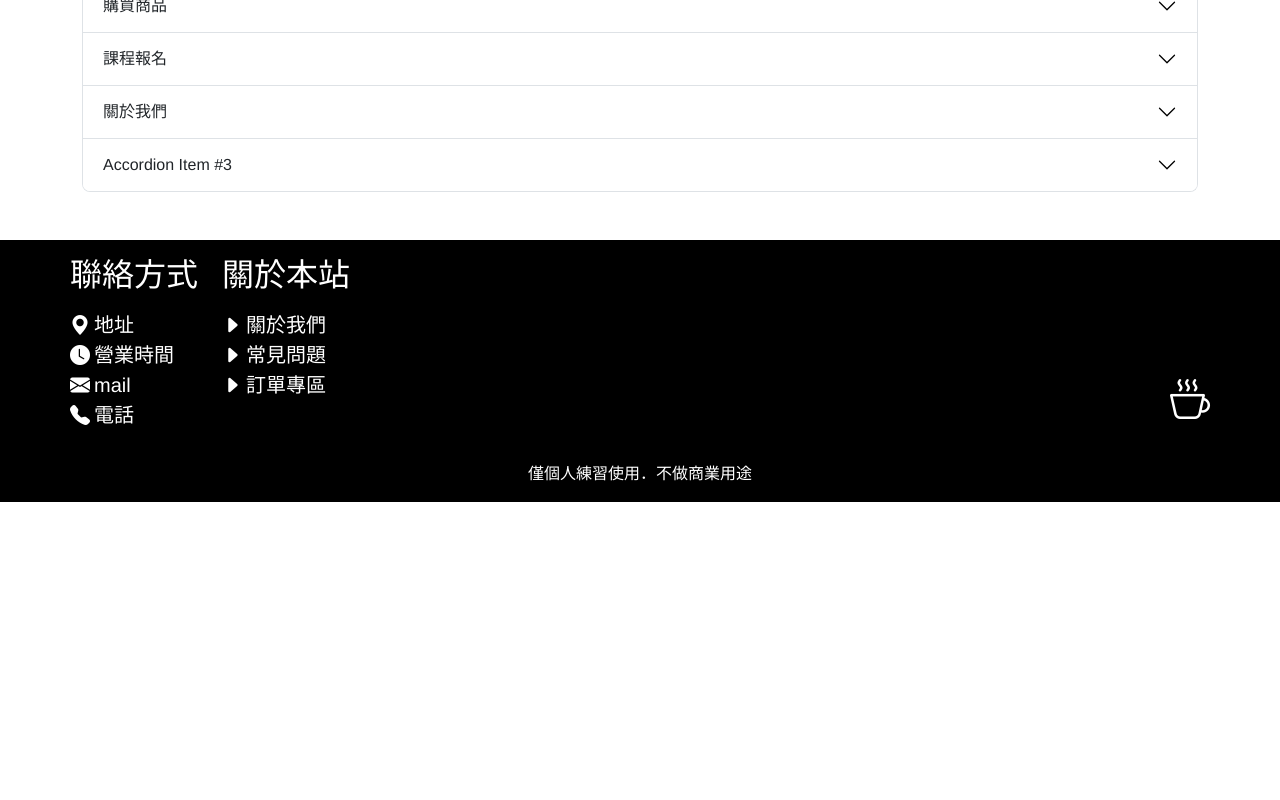
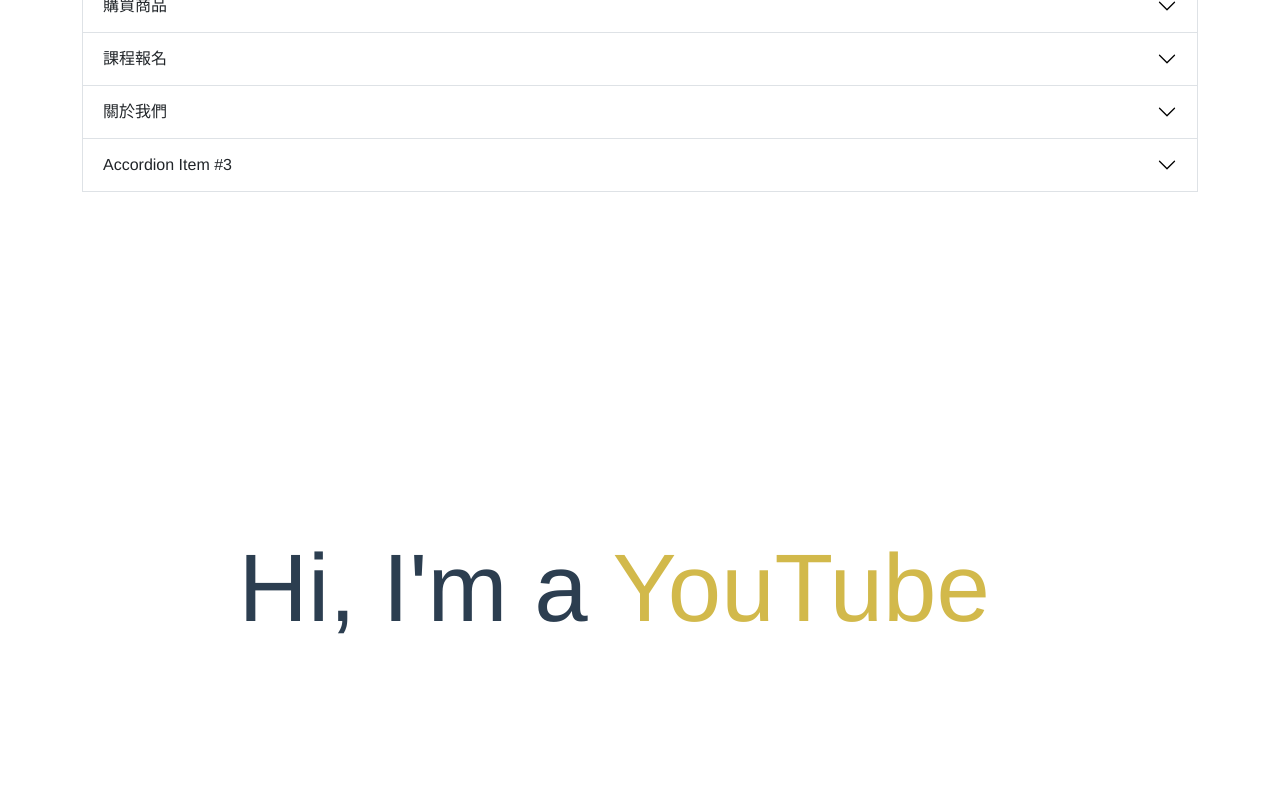
Before and after one commit to BOB30712/vue-cli-practice, a Vue app in the folder hexagon-coffe-factory/: page /#/AboutUs in a window 1280 px wide. Shown: the part 300-1100 px from the top of the page. Before the commit the page ends 818 px from the top, so only its background shows below. Built offline with nearby package versions, Linux system fonts and the light colour scheme; no server answers.

Commit message:
增加打字機效果與首頁商品輪播

```diff
--- a/hexagon-coffe-factory/src/components/FooterComp.vue
+++ b/hexagon-coffe-factory/src/components/FooterComp.vue
@@ -1,6 +1,6 @@
 <template>
     <footer>
-        <div class="container p-0 text-white">
+        <div class="ps-5 text-white position-relative" style="overflow:hidden;">
         <div class="d-lg-flex justify-content-start">
             <div class="me-4">
                 <h2 class="mb-0 py-3">聯絡方式</h2>
@@ -19,8 +19,8 @@
                 <li class="fs-5"><a href=""><i class="bi bi-caret-right-fill me-1"></i>訂單專區</a></li>
                 </ul>
             </div>
-            <div class="ms-auto mt-auto">
-                <p class="fs-1 text-end"><i class="bi bi-cup-hot"></i></p>
+            <div class="ms-auto mt-auto position-absolute">
+                <p class="text-end" style="font-size: 200px;"><i class="bi bi-cup-hot"></i></p>
             </div>
         </div>
         <p class="text-center py-3">僅個人練習使用．不做商業用途</p>
@@ -39,4 +39,8 @@
     a:hover{
         color: gray;
     }
+    .position-absolute{
+        bottom: -90px;
+        right: -80px;
+    }
 </style>
--- a/hexagon-coffe-factory/src/components/ProductSwiper.vue
+++ b/hexagon-coffe-factory/src/components/ProductSwiper.vue
@@ -10,29 +10,21 @@
     }"
     :navigation="true"
     :modules="modules"
-    class="mySwiper"
+    class="mySwiper mb-5"
 >
+    <template v-for="item in product" :key="item">
       <swiper-slide2>
-        <div class="card border border-5">
-        <div class="card-body">
-            <h5 class="card-title text-end">Card title</h5>
-            <h6 class="card-subtitle mb-2 text-muted">Card subtitle</h6>
-            <p class="card-text">Some quick example text to build on the card title and make up the bulk of the card's content.</p>
-            <a href="#" class="card-link text-dark">Card link</a>
-            <a href="#" class="card-link">Another link</a>
+        <div class="card bg-dark text-white w-100 detail-link">
+        <img :src="item.imageUrl" class="card-img" alt="商品" style="height: 300px;object-fit: cover;">
+        <div class="card-img-overlay top-auto bg-dark-gradient">
+          <div class="mb-5 d-flex justify-content-center detail">
+            <router-link to="/" class="detail"><p class="text-white text-center fw-bold test2 p-3" style="letter-spacing: 5px;">了解更多</p></router-link>
+          </div>
+          <h3 class="card-title text-start  ps-4 author fw-bold">{{item.title}}</h3>
         </div>
       </div>
       </swiper-slide2>
-    <swiper-slide2>
-        Slide 3
-    </swiper-slide2>
-    <swiper-slide2>Slide 3</swiper-slide2>
-    <swiper-slide2>Slide 4</swiper-slide2>
-    <swiper-slide2>Slide 5</swiper-slide2>
-    <swiper-slide2>Slide 6</swiper-slide2>
-    <swiper-slide2>Slide 7</swiper-slide2>
-    <swiper-slide2>Slide 8</swiper-slide2>
-    <swiper-slide2>Slide 9</swiper-slide2>
+    </template>
 </swiper>
 </template>
 <script>
@@ -48,15 +40,33 @@
 import { Navigation } from "swiper";
 
 export default {
+  data () {
+    return {
+      product:[]
+    }
+  },
   components: {
       Swiper,
       SwiperSlide2:SwiperSlide,
+  },
+  methods:{
+    getallproduct(){
+      const api = `${process.env.VUE_APP_API}api/${process.env.VUE_APP_PATH}/products/all`
+      this.$http.get(api)
+        .then((res) => {
+          this.product=res.data.products
+          console.log('product',this.product);
+        });
+    }
   },
   setup() {
       return {
       modules: [ Navigation],
       };
   },
+  created () {
+    this.getallproduct();
+  }
 };
 </script>
 <style>
@@ -81,7 +91,7 @@
   height: 200px;
 }
 
-.swiper-slide2 {
+.swiper-slide{
   font-size: 50px;
   background: transparent;
 
@@ -99,12 +109,43 @@
   -webkit-align-items: center;
   align-items: center;
 }
-
-.swiper-slide img {
+.bg-dark-gradient {
+  background-image: linear-gradient(180deg, rgba(0, 0, 0, 0), rgba(0, 0, 0, 0.5));
+}
+.detail{
+  display: none;
+}
+.detail-link{
+  overflow: hidden;
+}
+.detail-link img{
+  transition: all 0.8s;
+}
+.detail-link:hover .detail{
   display: block;
+}
+.test2{
+  width: 100%;
+  position: relative;
+  border: 2px solid #fff;
+}
+.test2::after{
+  top: 10px;
+  left: 10px;
+  content: " ";
   width: 100%;
   height: 100%;
-  object-fit: cover;
+  position: absolute;
+  border: 2px solid #fff;
 }
-
+.test2:hover::after{
+  top: 0;
+  left: 0;
+  border: 2px solid #fff;
+  transition: all 0.8s;
+}
+.detail-link:hover img{
+  transform: scale(1.2);
+  transition: all 0.8s;
+}
 </style>
--- /dev/null
+++ b/hexagon-coffe-factory/src/components/TypeWriter2.vue
@@ -0,0 +1,139 @@
+<template>
+  <div class="container">
+    <h1>
+      Hi, I'm a
+      <span class="typed-text">{{ typeValue }}</span>
+      <span class="blinking-cursor">|</span>
+      <span class="cursor" :class="{ typing: typeStatus }">&nbsp;</span>
+    </h1>
+  </div>
+</template>
+
+<script>
+export default {
+  name: "typeWiriter",
+  data: () => {
+    return {
+      typeValue: "",
+      typeStatus: false,
+      displayTextArray: ["YouTuber", "Developer", "Blogger", "Designer", "Freelancer"],
+      typingSpeed: 100,
+      erasingSpeed: 100,
+      newTextDelay: 2000,
+      displayTextArrayIndex: 0,
+      charIndex: 0,
+    };
+  },
+  props: {},
+  created() {
+    setTimeout(this.typeText, this.newTextDelay + 200);
+  },
+  methods: {
+    typeText() {
+      if (this.charIndex < this.displayTextArray[this.displayTextArrayIndex].length) {
+        if (!this.typeStatus) this.typeStatus = true;
+        this.typeValue += this.displayTextArray[this.displayTextArrayIndex].charAt(
+          this.charIndex
+        );
+        this.charIndex += 1;
+        setTimeout(this.typeText, this.typingSpeed);
+      } else {
+        this.typeStatus = false;
+        setTimeout(this.eraseText, this.newTextDelay);
+      }
+    },
+    eraseText() {
+      if (this.charIndex > 0) {
+        if (!this.typeStatus) this.typeStatus = true;
+        this.typeValue = this.displayTextArray[this.displayTextArrayIndex].substring(
+          0,
+          this.charIndex - 1
+        );
+        this.charIndex -= 1;
+        setTimeout(this.eraseText, this.erasingSpeed);
+      } else {
+        this.typeStatus = false;
+        this.displayTextArrayIndex += 1;
+        if (this.displayTextArrayIndex >= this.displayTextArray.length)
+          this.displayTextArrayIndex = 0;
+        setTimeout(this.typeText, this.typingSpeed + 1000);
+      }
+    },
+  },
+};
+</script>
+
+<!-- Add "scoped" attribute to limit CSS to this component only -->
+<style lang="scss" scoped>
+.container {
+  width: 100%;
+  height: 100vh;
+  display: flex;
+  justify-content: center;
+  align-items: center;
+}
+h1 {
+  font-size: 6rem;
+  font-weight: normal;
+  span.typed-text {
+    color: #d2b94b;
+  }
+}
+
+// Cursor blinking CSS Starts...
+.blinking-cursor {
+  font-size: 6rem;
+  color: #2c3e50;
+  -webkit-animation: 1s blink step-end infinite;
+  -moz-animation: 1s blink step-end infinite;
+  -ms-animation: 1s blink step-end infinite;
+  -o-animation: 1s blink step-end infinite;
+  animation: 1s blink step-end infinite;
+}
+@keyframes blink {
+  from,
+  to {
+    color: transparent;
+  }
+  50% {
+    color: #2c3e50;
+  }
+}
+@-moz-keyframes blink {
+  from,
+  to {
+    color: transparent;
+  }
+  50% {
+    color: #2c3e50;
+  }
+}
+@-webkit-keyframes blink {
+  from,
+  to {
+    color: transparent;
+  }
+  50% {
+    color: #2c3e50;
+  }
+}
+@-ms-keyframes blink {
+  from,
+  to {
+    color: transparent;
+  }
+  50% {
+    color: #2c3e50;
+  }
+}
+@-o-keyframes blink {
+  from,
+  to {
+    color: transparent;
+  }
+  50% {
+    color: #2c3e50;
+  }
+}
+// Cursor blinking CSS Ends...
+</style>
--- a/hexagon-coffe-factory/src/main.js
+++ b/hexagon-coffe-factory/src/main.js
@@ -7,6 +7,7 @@
 import mitt from 'mitt'
 import 'bootstrap'
 
+
 const emitter = mitt()
 const app=createApp(App)
 app.config.globalProperties.$emitter = emitter
--- a/hexagon-coffe-factory/src/views/AboutUs.vue
+++ b/hexagon-coffe-factory/src/views/AboutUs.vue
@@ -88,5 +88,13 @@
       </div>
     </div>
   </div>
+  <typewriter2/>
 </div>
 </template>
+
+<script>
+import typewriter2 from '@/components/TypeWriter2.vue'
+export default{
+  components:{typewriter2}
+}
+</script>
```
Also changed, not shown: hexagon-coffe-factory/src/components/TypeWriter.vue (added), 1 other file (tests, documents, lock files or other folders). Lines whose indentation alone changed are shown as unchanged.
